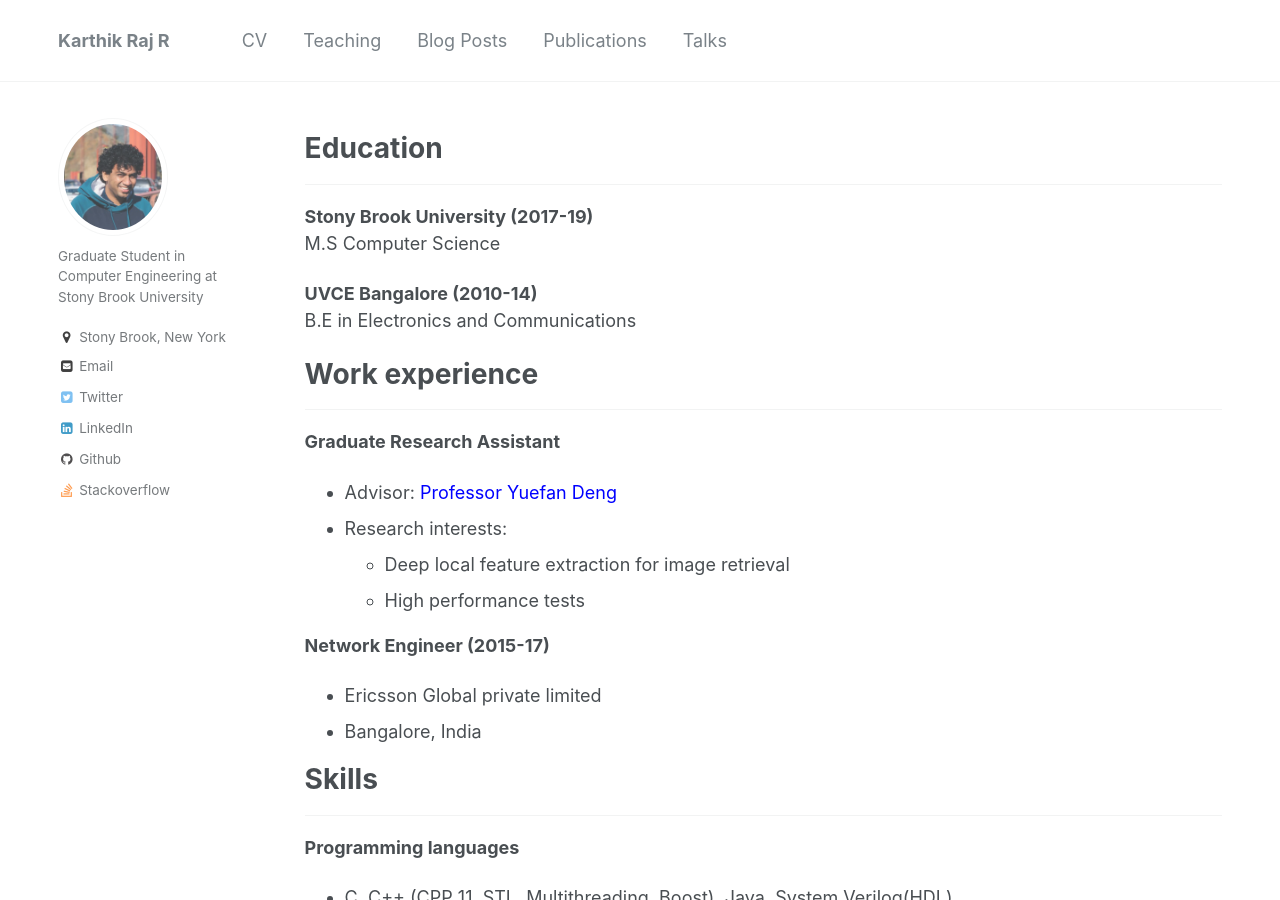
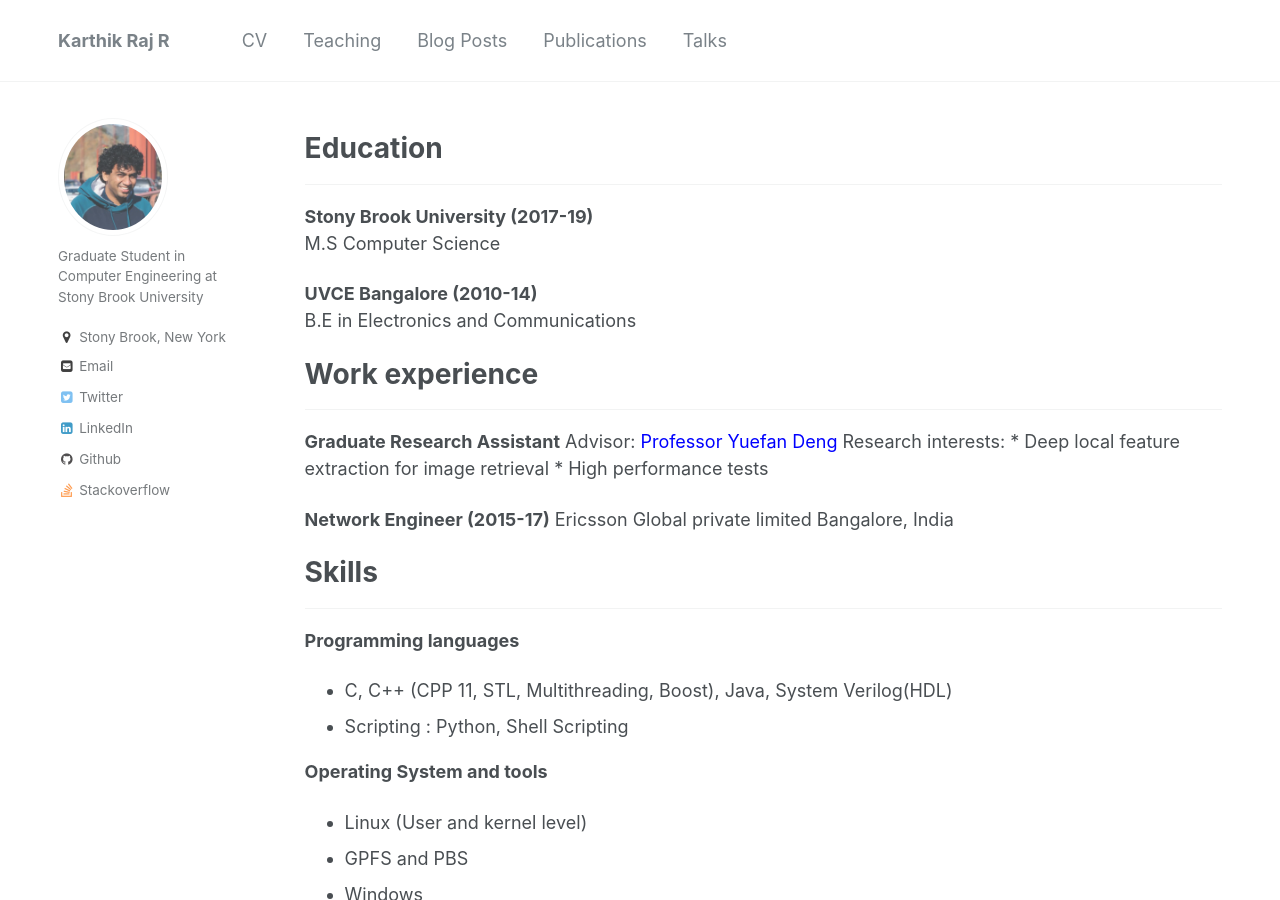
Before and after one commit to Karthik4293/Karthik4293.github.io, a Jekyll site: the page built from _pages/cv.md, in a window 1280 px wide and 900 px high. Built offline with Jekyll 4.4.1, drawn with Linux system fonts in a browser that asks for light colours; part of the change alters nothing that is shown.

Commit message:
updating CV

```diff
--- a/_pages/cv.md
+++ b/_pages/cv.md
@@ -24,14 +24,14 @@ Work experience
 =====
 -----
 <b>Graduate Research Assistant</b>
-  * Advisor: <span style="color:blue"><a href='https://www.stonybrook.edu/commcms/ams/people/_faculty_profiles/deng'>Professor Yuefan Deng</a></span>
-  * Research interests:
+Advisor: <span style="color:blue"><a href='https://www.stonybrook.edu/commcms/ams/people/_faculty_profiles/deng'>Professor Yuefan Deng</a></span>
+Research interests:
     * Deep local feature extraction for image retrieval
     * High performance tests
 
 <b>Network Engineer (2015-17)</b>
-  * Ericsson Global private limited
-  * Bangalore, India
+Ericsson Global private limited
+Bangalore, India
 
 
 
```
